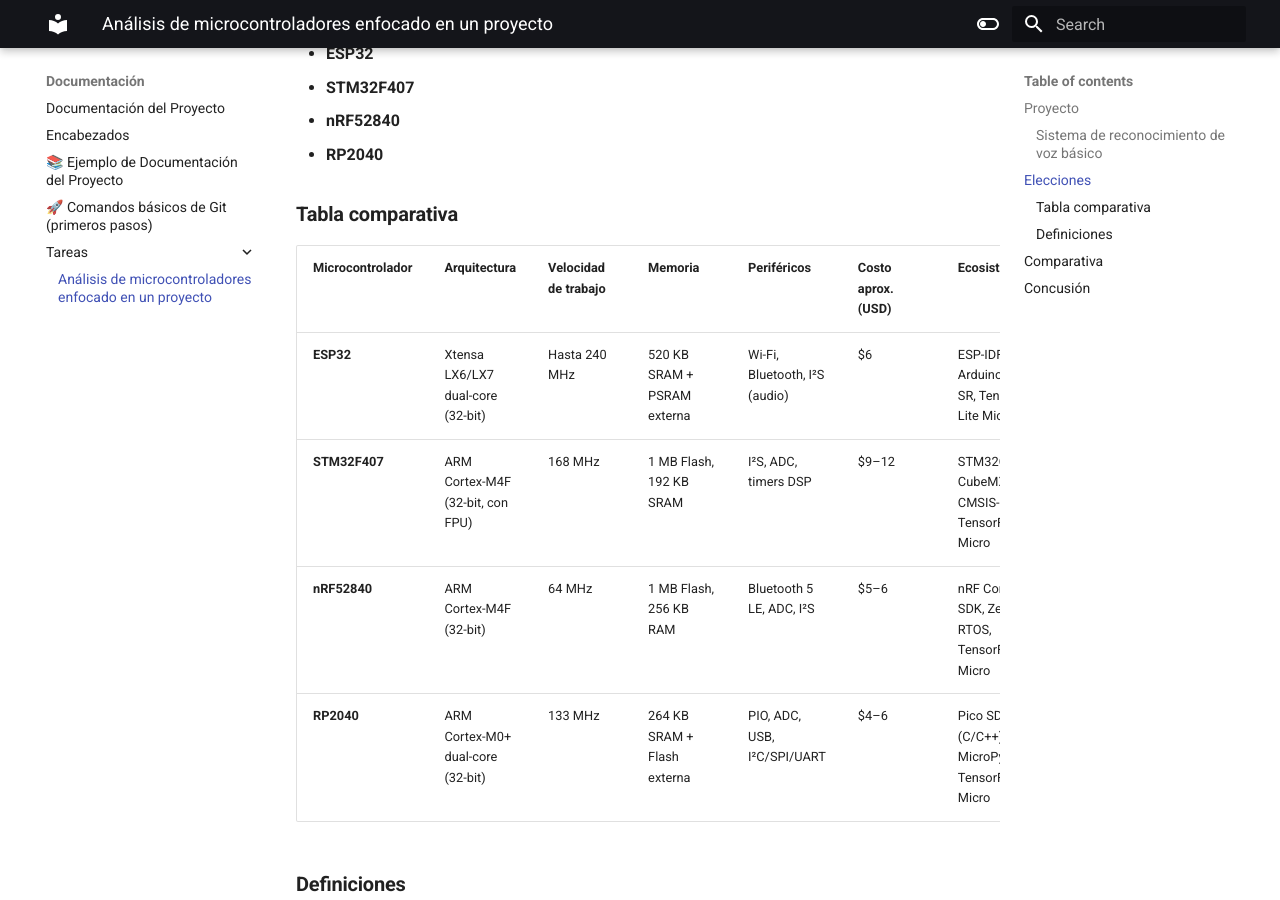
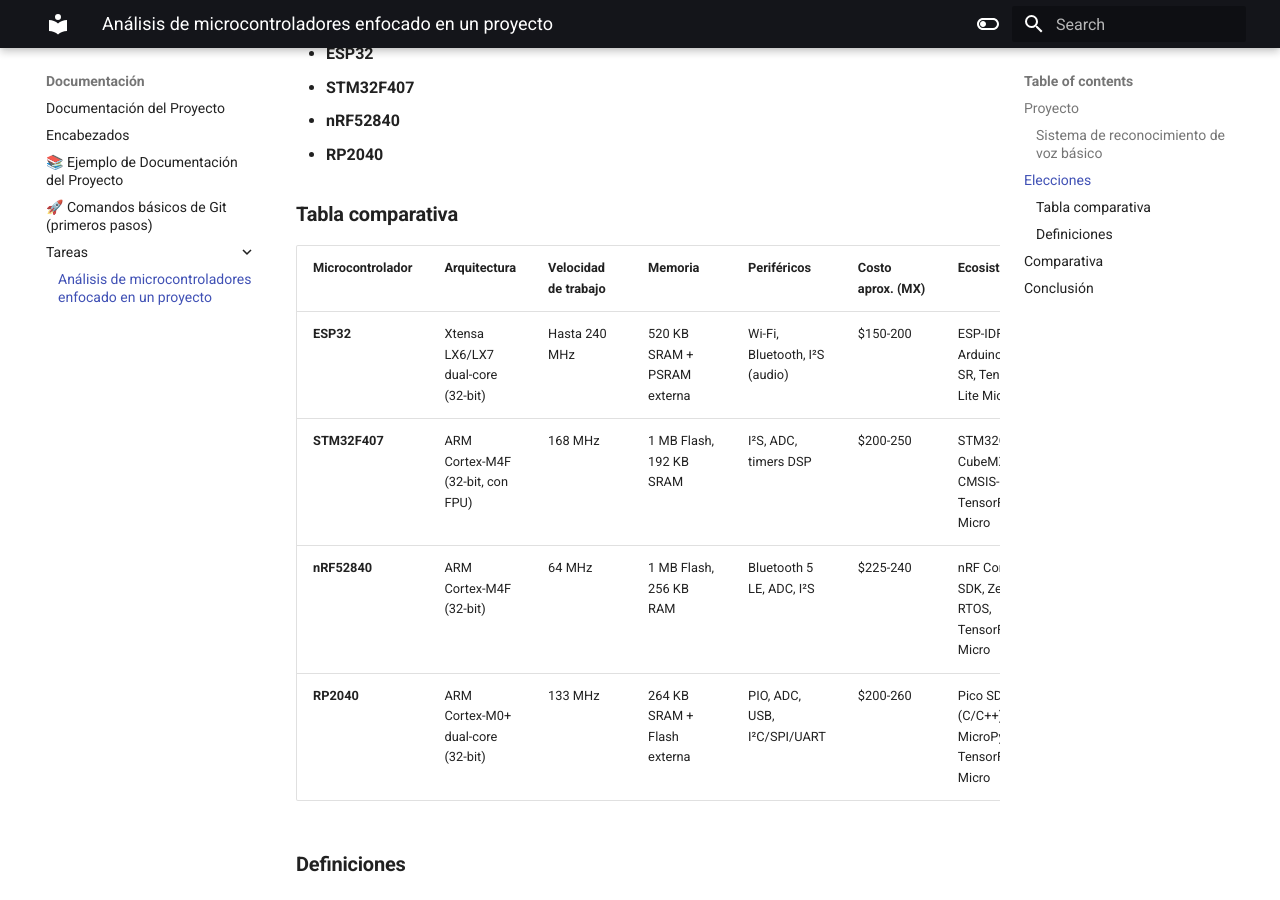
Before and after one commit to chuy-fui/Jesus-docs, an MkDocs documentation site: the page built from docs/Tareas/Tarea1.md, in a window 1280 px wide and 900 px high, scrolled down 605 px. Built offline with MkDocs 1.6.1 and Material for MkDocs 9.7.7, drawn with Linux system fonts in a browser that asks for light colours.

Commit message:
Se agrgo y se modificaron algunas partes en Análisis de microcontroladores enfocado en un proyecto en la parte de conclusion y comparativa ademas de que se pasaron los presios de la tabla a pesos mexicanos

```diff
--- a/docs/Tareas/Tarea1.md
+++ b/docs/Tareas/Tarea1.md
@@ -1,7 +1,7 @@
 # Análisis de microcontroladores enfocado en un proyecto
 
 ## **Proyecto**
-### **Sistema de reconocimiento de voz básico**
+### Sistema de reconocimiento de voz básico
 El proyecto consiste en implementar un sistema embebido capaz de reconocer comandos de voz simples, ejemplo: “encender”, “apagar”, “subir”, “bajar”, y ejecutar acciones predefinidas como activar un LED, encender un ventilador, abrir una puerta o controlar dispositivos del hogar.
 
 ## **Elecciones**
@@ -15,12 +15,12 @@
 - **RP2040**
 
 ### **Tabla comparativa**
-| Microcontrolador | Arquitectura | Velocidad de trabajo| Memoria | Periféricos | Costo aprox. (USD) | Ecosistema |
+| Microcontrolador | Arquitectura | Velocidad de trabajo| Memoria | Periféricos | Costo aprox. (MX) | Ecosistema |
 |------------------|--------------|---------------------|---------|-------------|--------------------|------------|
-| **ESP32** | Xtensa LX6/LX7 dual-core (32-bit) | Hasta 240 MHz | 520 KB SRAM + PSRAM externa | Wi-Fi, Bluetooth, I²S (audio) | $6 | ESP-IDF, Arduino, ESP-SR, TensorFlow Lite Micro |
-| **STM32F407** | ARM Cortex-M4F (32-bit, con FPU) | 168 MHz | 1 MB Flash, 192 KB SRAM | I²S, ADC, timers DSP | $9–12 | STM32CubeIDE, CubeMX, CMSIS-DSP, TensorFlow Lite Micro |
-| **nRF52840** | ARM Cortex-M4F (32-bit) | 64 MHz | 1 MB Flash, 256 KB RAM | Bluetooth 5 LE, ADC, I²S | $5–6 | nRF Connect SDK, Zephyr RTOS, TensorFlow Lite Micro |
-| **RP2040** | ARM Cortex-M0+ dual-core (32-bit) | 133 MHz | 264 KB SRAM + Flash externa | PIO, ADC, USB, I²C/SPI/UART | $4–6 | Pico SDK (C/C++), MicroPython, TensorFlow Lite Micro |
+| **ESP32** | Xtensa LX6/LX7 dual-core (32-bit) | Hasta 240 MHz | 520 KB SRAM + PSRAM externa | Wi-Fi, Bluetooth, I²S (audio) | $150-200 | ESP-IDF, Arduino, ESP-SR, TensorFlow Lite Micro |
+| **STM32F407** | ARM Cortex-M4F (32-bit, con FPU) | 168 MHz | 1 MB Flash, 192 KB SRAM | I²S, ADC, timers DSP | $200-250 | STM32CubeIDE, CubeMX, CMSIS-DSP, TensorFlow Lite Micro |
+| **nRF52840** | ARM Cortex-M4F (32-bit) | 64 MHz | 1 MB Flash, 256 KB RAM | Bluetooth 5 LE, ADC, I²S | $225-240 | nRF Connect SDK, Zephyr RTOS, TensorFlow Lite Micro |
+| **RP2040** | ARM Cortex-M0+ dual-core (32-bit) | 133 MHz | 264 KB SRAM + Flash externa | PIO, ADC, USB, I²C/SPI/UART | $200-260 | Pico SDK (C/C++), MicroPython, TensorFlow Lite Micro |
 
 ### **Definiciones**
 - **Arquitectura:** La arquitectura de un microcontrolador define su estructura funcional y cómo se organizan sus componentes internos para realizar tareas de procesamiento y control.
@@ -34,5 +34,5 @@
 
 El nRF52840 resulta atractivo para aplicaciones portátiles o de bajo consumo, ya que integra Bluetooth Low Energy y dispone de suficiente memoria para modelos pequeños de reconocimiento de voz. Sin embargo, su frecuencia de trabajo más baja limita su rendimiento en tiempo real. En contraste, el RP2040 destaca por su bajo precio y amplia comunidad maker, lo que lo hace ideal para prototipado y proyectos educativos, aunque no es el más indicado para aplicaciones de voz intensivas debido a su memoria reducida y falta de conectividad integrada.
 
-## **Concusión**
+## **Conclusión**
 El ESP32 es la alternativa más conveniente para este proyecto, pues combina conectividad, soporte específico para reconocimiento de voz y facilidad de implementación. El STM32F407 es recomendable si se busca un mayor control y precisión en el procesamiento de audio, mientras que el nRF52840 es idóneo para aplicaciones portátiles de bajo consumo, y el RP2040 queda como una opción económica para pruebas o entornos de aprendizaje.
```
